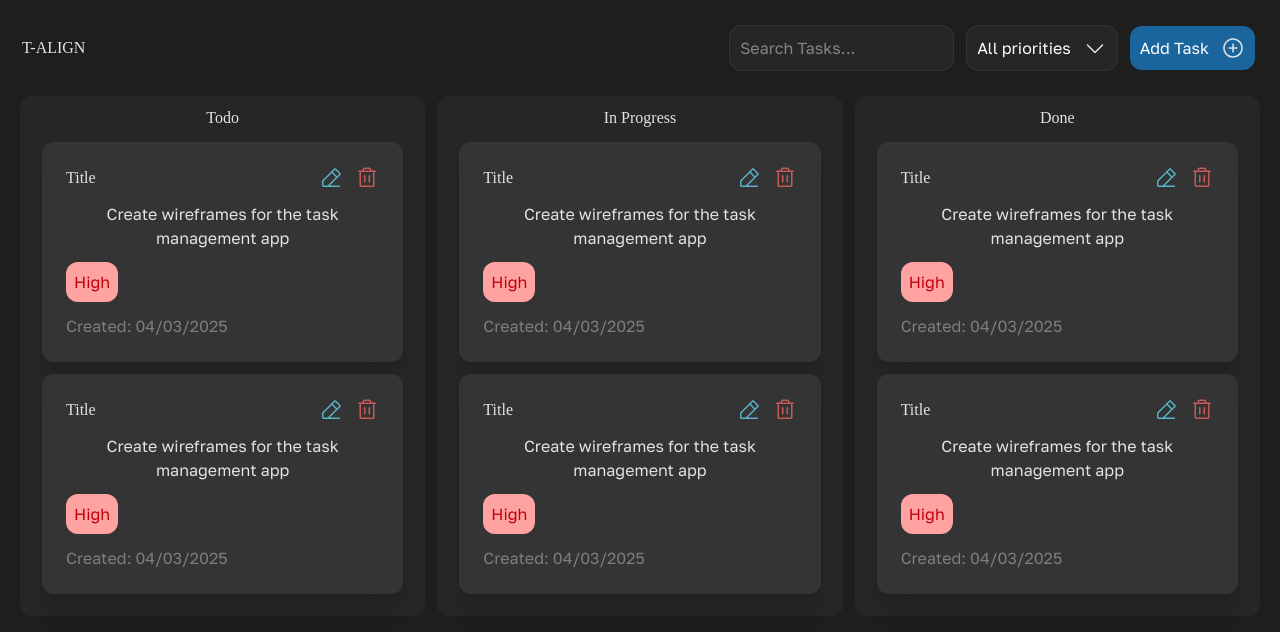
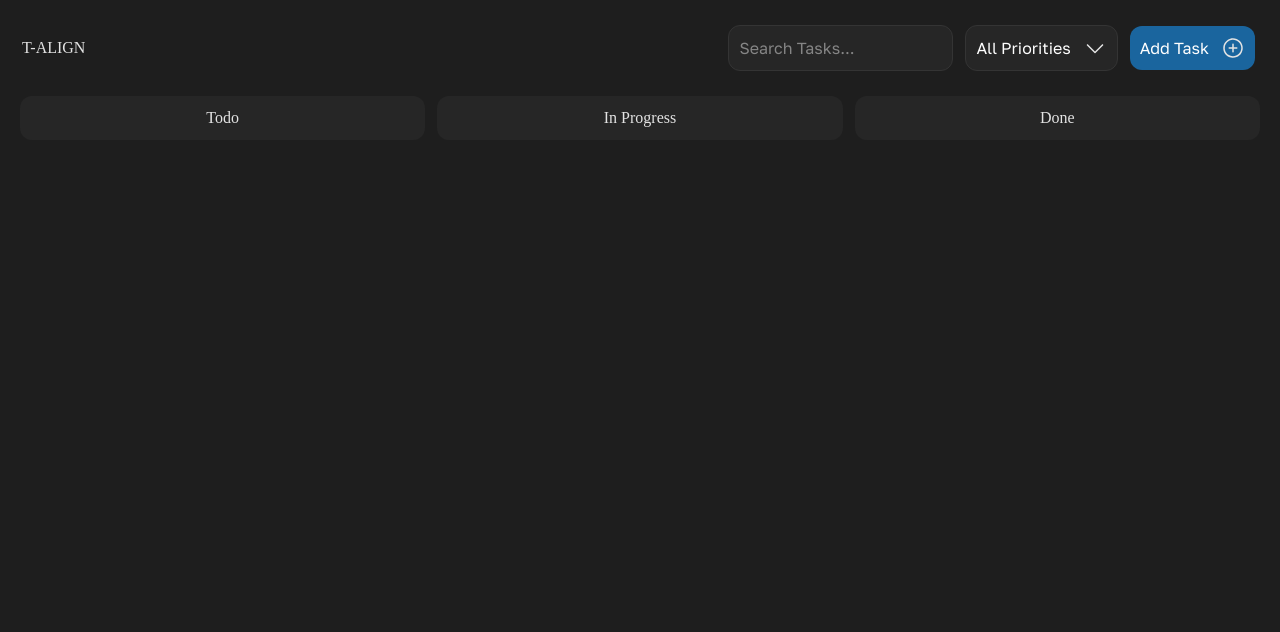
Before and after one commit to Mwrnk/t-align, a React (Vite) app: page /tasks in a window 1280 px wide. Shown: the top 632 px of the page. Built offline with nearby package versions, Linux system fonts and the light colour scheme; a web font is replaced by a local one.

Commit message:
WIP
Refactoring UI

```diff
--- a/src/components/layout/header.jsx
+++ b/src/components/layout/header.jsx
@@ -1,15 +1,26 @@
 import React from 'react';
-import { Button, Dropdown, Input } from '../ui';
-
-const Header = () => {
+import arrowDownIcon from '../../assets/icons/CaretDown.svg';
+import addIcon from '../../assets/icons/PlusCircle.svg';
+const Header = ({ handleButton }) => {
   return (
     <header className="flex p-3 justify-between items-center self-strech">
       <h1 className="font-title">T-ALIGN</h1>
 
       <div className="flex w-auto p-0.75 items-center gap-3">
-        <Input placeholder={'Search Tasks...'} />
-        <Dropdown />
-        <Button />
+        <input
+          placeholder="Search Tasks..."
+          className="flex p-2.5 border-1 rounded-xl bg-charcoal border-steel"
+        />
+        <button className="flex p-2.5 bg-charcoal border-1 border-steel rounded-xl text-white gap-3 cursor-pointer">
+          All Priorities <img src={arrowDownIcon} />
+        </button>
+        <button
+          onClick={handleButton}
+          className="flex p-2.5 bg-steel-blue rounded-xl text-white gap-3 cursor-pointer hover:bg-steel-blue-dark"
+        >
+          Add Task
+          <img src={addIcon} />
+        </button>
       </div>
     </header>
   );
--- a/src/components/ui/button.jsx
+++ /dev/null
@@ -1,12 +0,0 @@
-import addIcon from '../../assets/icons/PlusCircle.svg';
-
-function button() {
-  return (
-    <div className="flex p-2.5 bg-steel-blue rounded-xl text-white gap-3 cursor-pointer hover:bg-steel-blue-dark">
-      Add Task
-      <img src={addIcon} alt="addIcon" />
-    </div>
-  );
-}
-
-export default button;
--- a/src/components/ui/dropdown.jsx
+++ /dev/null
@@ -1,11 +0,0 @@
-import arrowDownIcon from '../../assets/icons/CaretDown.svg';
-function dropdown() {
-  return (
-    <div className="flex p-2.5 bg-charcoal border-1 border-steel rounded-xl text-white gap-3 cursor-pointer">
-      All priorities
-      <img src={arrowDownIcon}></img>
-    </div>
-  );
-}
-
-export default dropdown;
--- a/src/components/ui/index.js
+++ b/src/components/ui/index.js
@@ -1,5 +1,3 @@
-export { default as Button } from './button';
-export { default as Dropdown } from './dropdown';
-export { default as Input } from './input';
 export { default as TaskSection } from './taskSection';
 export { default as TaskCard } from './taskCard';
+export { default as TaskForm } from './taskForm';
--- a/src/components/ui/input.jsx
+++ /dev/null
@@ -1,13 +0,0 @@
-function input(props) {
-  return (
-    <div>
-      <input
-        className="flex p-2.5 border-1 rounded-xl bg-charcoal border-steel"
-        type="text"
-        placeholder={props.placeholder}
-      />
-    </div>
-  );
-}
-
-export default input;
--- /dev/null
+++ b/src/components/ui/taskForm.jsx
@@ -0,0 +1,69 @@
+import React from 'react';
+import arrowDownIcon from '../../assets/icons/CaretDown.svg';
+export const TaskForm = ({ isOpen, onClose }) => {
+  if (!isOpen) return null;
+  const [isDropdownOpen, setIsDropdownOpen] = React.useState(false);
+
+  return (
+    <div className="fixed inset-0 bg-charcoal/50 flex items-center justify-center drop-shadow-2xl">
+      <div className="bg-zinc-800 p-6 rounded-xl flex flex-col gap-4 w-96">
+        <input
+          placeholder="Task title"
+          className="p-2.5 border-1 rounded-xl bg-charcoal border-steel"
+        />
+        <textarea
+          placeholder="Task description"
+          className="p-2.5 border-1 rounded-xl bg-charcoal border-steel "
+        />
+        <button
+          className="flex flex-row justify-between items-center p-2.5 bg-charcoal border-1 border-steel rounded-xl text-white w-full relative"
+          onClick={() => setIsDropdownOpen(!isDropdownOpen)}
+        >
+          Priority
+          <img src={arrowDownIcon} />
+          {isDropdownOpen && (
+            <div className="absolute top-full left-0 mt-1 w-full z-10">
+              <ul className="bg-charcoal border-1 border-steel rounded-xl w-full">
+                <li
+                  className="p-2.5 hover:bg-zinc-800 cursor-pointer"
+                  onClick={(e) => {
+                    e.stopPropagation();
+                    setIsDropdownOpen(false);
+                  }}
+                >
+                  High
+                </li>
+                <li
+                  className="p-2.5 hover:bg-zinc-800 cursor-pointer"
+                  onClick={(e) => {
+                    e.stopPropagation();
+                    setIsDropdownOpen(false);
+                  }}
+                >
+                  Medium
+                </li>
+                <li
+                  className="p-2.5 hover:bg-zinc-800 cursor-pointer"
+                  onClick={(e) => {
+                    e.stopPropagation();
+                    setIsDropdownOpen(false);
+                  }}
+                >
+                  Low
+                </li>
+              </ul>
+            </div>
+          )}
+        </button>
+        <button
+          onClick={onClose}
+          className="p-2.5 bg-steel-blue rounded-xl text-white hover:bg-steel-blue-dark"
+        >
+          Save
+        </button>
+      </div>
+    </div>
+  );
+};
+
+export default TaskForm;
--- a/src/components/ui/taskSection.jsx
+++ b/src/components/ui/taskSection.jsx
@@ -4,8 +4,6 @@ function taskSection(props) {
     <div className="flex-1 shrink-0 basis-0 min-h-full p-2.5 flex-col justify-center items-center gap-3 self-stretch rounded-xl bg-charcoal">
       <div className="font-title text-center">
         <h1>{props.title}</h1>
-        <TaskCard priority="High" />
-        <TaskCard priority="High" />
       </div>
       <div>{props.children}</div>
     </div>
--- a/src/pages/TaskApp.jsx
+++ b/src/pages/TaskApp.jsx
@@ -1,14 +1,24 @@
 import React from 'react';
 import { Header, Layout } from '../components/layout';
-import { TaskSection } from '../components/ui';
+import { TaskSection, TaskForm } from '../components/ui';
+
 export default function TaskApp() {
+  const [isModalOpen, setIsModalOpen] = React.useState(false);
+  const openModal = () => {
+    setIsModalOpen(true);
+  };
+
+  const closeModal = () => {
+    setIsModalOpen(false);
+  };
   return (
     <Layout>
-      <Header />
-      <div className=" flex flex-row p-2.5 items-start gap-3">
-        <TaskSection title="Todo"></TaskSection>
-        <TaskSection title="In Progress"></TaskSection>
-        <TaskSection title="Done"></TaskSection>
+      <Header handleButton={openModal} />
+      <div className="flex flex-row p-2.5 items-start gap-3">
+        <TaskForm isOpen={isModalOpen} onClose={closeModal} />
+        <TaskSection title="Todo" />
+        <TaskSection title="In Progress" />
+        <TaskSection title="Done" />
       </div>
     </Layout>
   );
```
